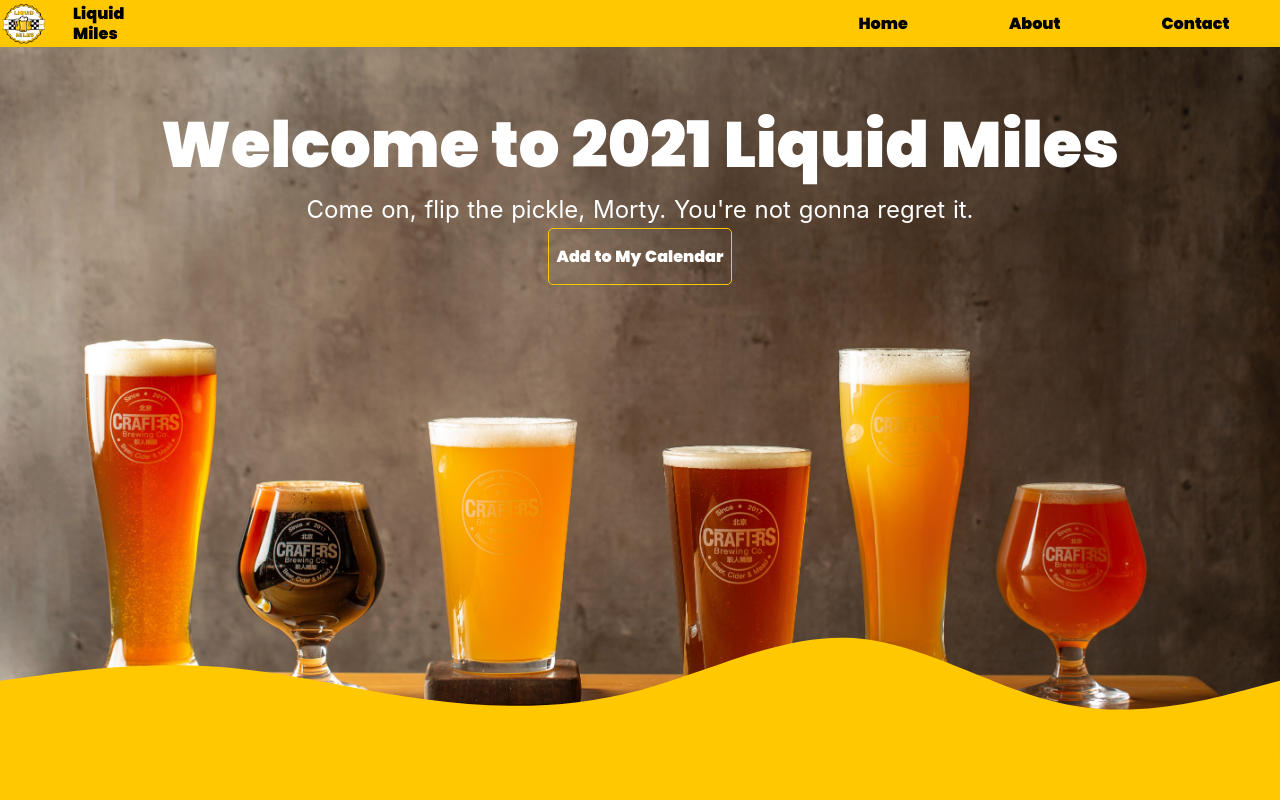
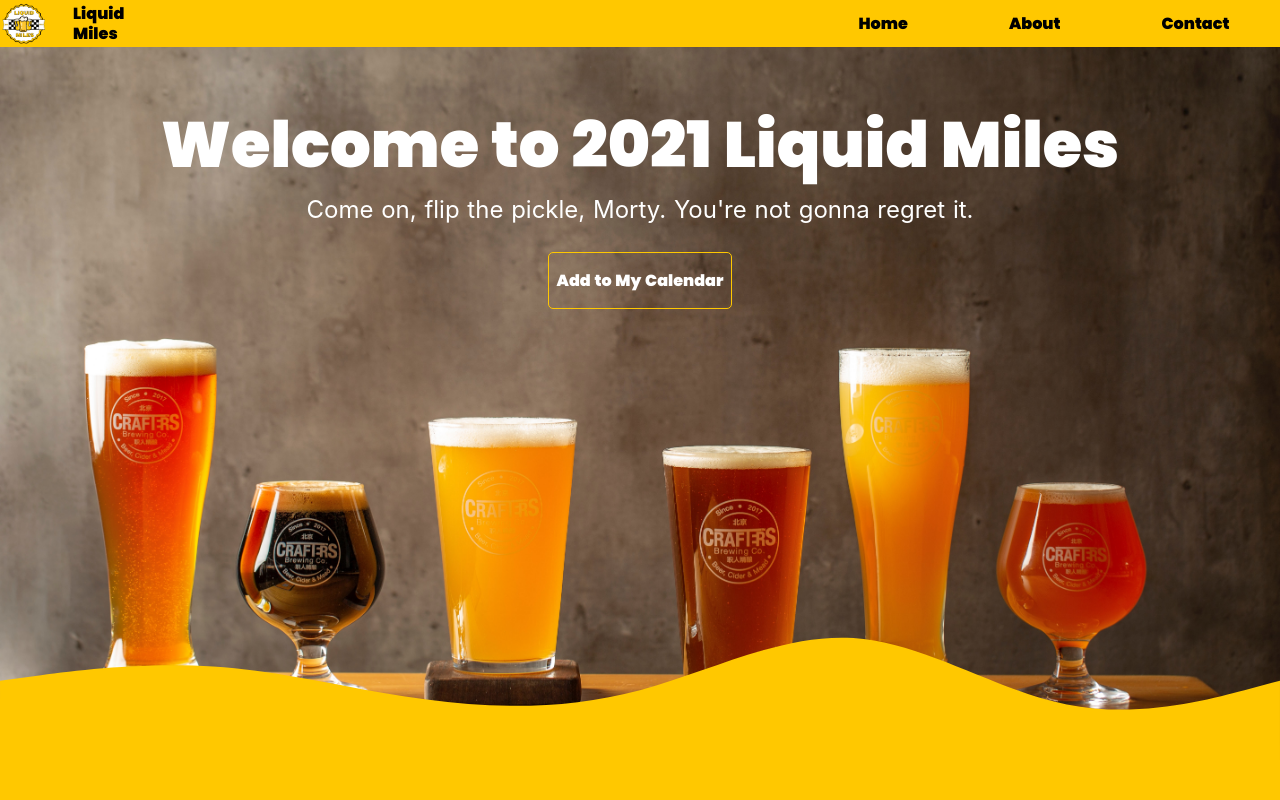
Before and after one commit to austin-corwin/liquidmiles-dev, a Nuxt app: page / in a window 1280 px wide. Shown: the top 800 px of the page. Built offline with nearby package versions, Linux system fonts and the light colour scheme.

Commit message:
add padding to top of calendar button

```diff
--- a/layouts/global.css
+++ b/layouts/global.css
@@ -107,6 +107,8 @@ h1 {
     color: white;
     border: 1px solid #ffc800;
     border-radius: 5px;
+    position: relative;
+    top: 1.5rem;
 }
 .btn-fill:hover,
 .btn-fill:focus {
```
